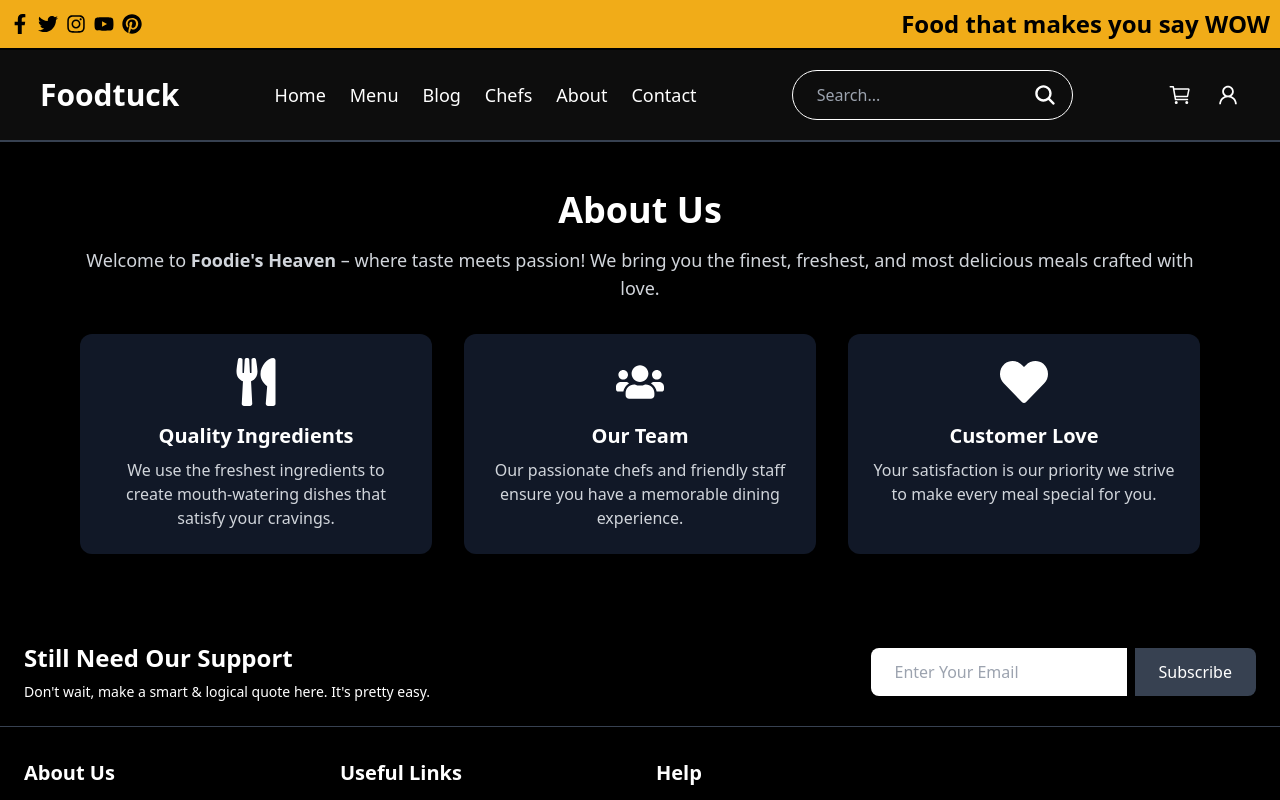
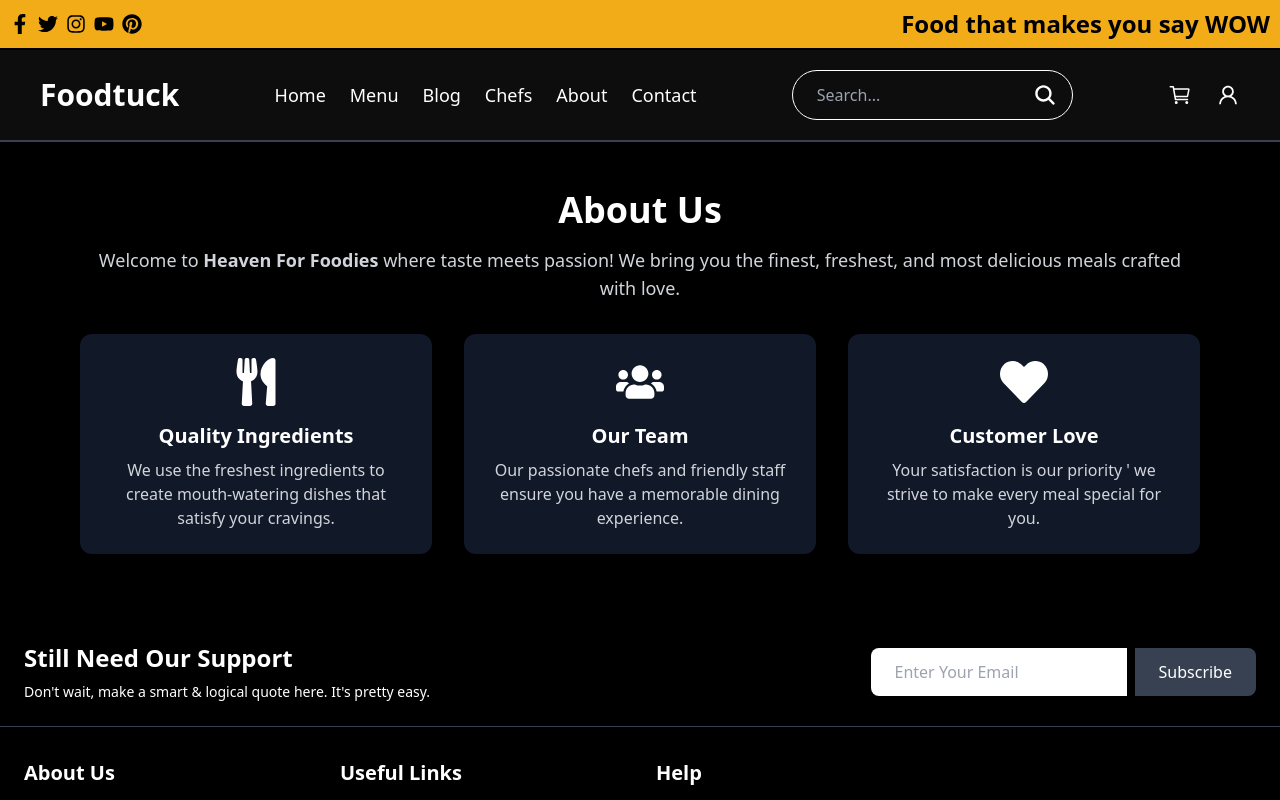
Before and after one commit to umaimakhan-git/elite-food, a Next.js app: page /About in a window 1280 px wide. Shown: the top 800 px of the page. Built offline with nearby package versions, Linux system fonts and the light colour scheme.

Commit message:
addd changes

```diff
--- a/src/app/About/page.tsx
+++ b/src/app/About/page.tsx
@@ -6,7 +6,7 @@ const AboutUs = () => {
       <div className="max-w-6xl mx-auto text-center">
         <h2 className="text-4xl font-bold text-orange-400 mb-4">About Us</h2>
         <p className="text-lg text-gray-300 mb-8">
-          Welcome to <span className="text-orange-500 font-semibold">Foodie's Heaven</span> – where taste meets passion! We bring you the finest, freshest, and most delicious meals crafted with love.
+          Welcome to <span className="text-orange-500 font-semibold">Heaven For Foodies</span> where taste meets passion! We bring you the finest, freshest, and most delicious meals crafted with love.
         </p>
       </div>
 
@@ -27,7 +27,7 @@ const AboutUs = () => {
         <div className="bg-gray-900 p-6 rounded-xl shadow-lg hover:shadow-2xl transition transform hover:scale-105">
           <FaHeart className="text-5xl text-orange-500 mx-auto mb-4" />
           <h3 className="text-xl font-semibold text-orange-400 mb-2">Customer Love</h3>
-          <p className="text-gray-300">Your satisfaction is our priority  we strive to make every meal special for you.</p>
+          <p className="text-gray-300">Your satisfaction is our priority &apos; we strive to make every meal special for you.</p>
         </div>
       </div>
     </div>
--- a/src/app/api/getFoods/route.tsx
+++ b/src/app/api/getFoods/route.tsx
@@ -1,6 +1,6 @@
-import { NextResponse } from "next/server";
 import { client } from "@/sanity/lib/client";
 import { groq } from "next-sanity";
+import { NextResponse } from "next/server";
 
 export async function GET() {
   try {
@@ -17,9 +17,8 @@ export async function GET() {
     }`;
 
     const foods = await client.fetch(query);
-
     return NextResponse.json(foods);
-  } catch (error) {
+  } catch (_error) {
     return NextResponse.json({ error: "Failed to fetch foods" }, { status: 500 });
   }
-};
+}
```
Also changed, not shown: eslint.config.mjs (+9 -1 lines), 1 other file (tests, documents, lock files or other folders).
